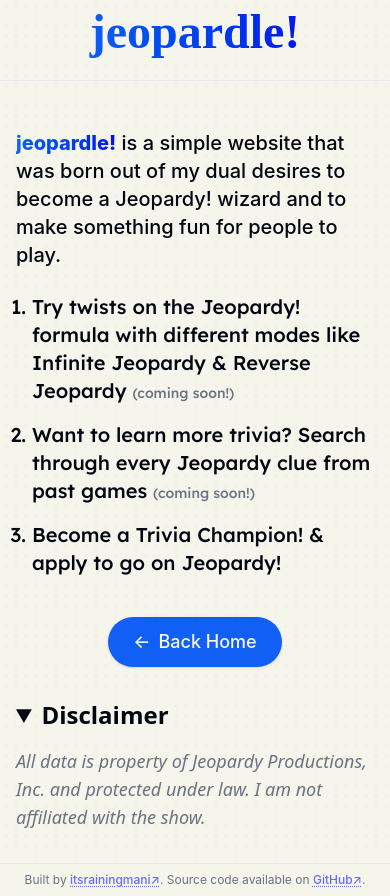
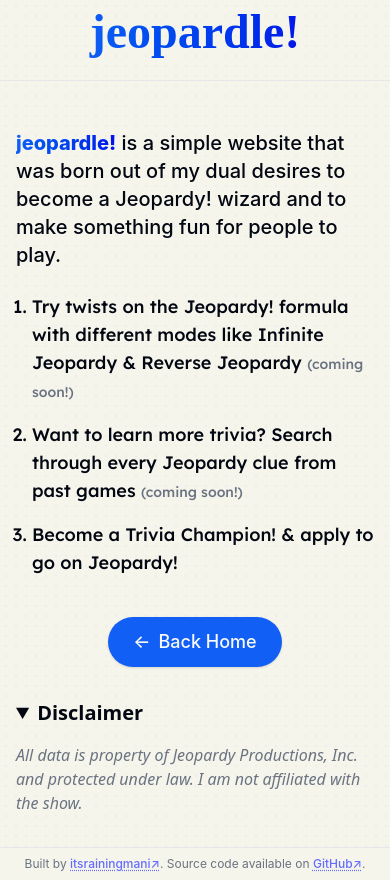
Before and after one commit to itsrainingmani/jeopardle, a React (Vite) app: page /about in a window 390 px wide. Both pictures are taken after a click on the heading "Disclaimer". Built offline with nearby package versions, Linux system fonts and the light colour scheme; no server answers; a web font is replaced by a local one.

Commit message:
more responsive sizing

```diff
--- a/src/components/Clue.tsx
+++ b/src/components/Clue.tsx
@@ -33,8 +33,8 @@
         transition={{ duration: 0.2 }}
       >
         <Card className="w-full mx-auto">
-          <CardHeader>
-            <CardTitle className="sm:text-3xl text-2xl font-bold font-mono text-center">
+          <CardHeader className="sm:p-6 p-2">
+            <CardTitle className="md:text-3xl sm:text-2xl text-lg font-bold font-mono text-center">
               {clue.category}
             </CardTitle>
             {clue.comments && (
@@ -44,14 +44,14 @@
             )}
           </CardHeader>
           <CardContent>
-            <p className="sm:text-2xl text-xl mb-8 p-4 text-center font-medium font-[Lexend]">
+            <p className="md:text-2xl sm:text-xl text-lg sm:mb-8 mb-2 sm:p-4 p-2 text-center font-medium font-[Lexend]">
               {clue.answer}
             </p>
-            <div className="flex justify-between text-md text-muted-foreground">
+            <div className="flex justify-between sm:text-md text-sm text-muted-foreground">
               <span>{clue.air_date.getFullYear()}</span>
               <span>Round: {round}</span>
               {clue.round !== 3 ? (
-                <Badge className="bg-green-700 hover:bg-green-700">
+                <Badge className="bg-green-700 hover:bg-green-700 sm:text-sm text-xs">
                   ${clue.clue_value}
                 </Badge>
               ) : null}
--- a/src/components/Game.tsx
+++ b/src/components/Game.tsx
@@ -81,7 +81,7 @@
   };
 
   return (
-    <div className="container mx-auto px-4 py-8 max-w-2xl justify-center items-center">
+    <div className="container mx-auto px-4 sm:py-8 py-2 max-w-2xl justify-center items-center">
       <Winnings money={money} />
       <AnimatePresence mode="wait">
         {isLoading ? (
@@ -121,14 +121,14 @@
 
         <div className="flex flex-col sm:flex-row gap-2 justify-center">
           <Button
-            className="p-6 m-2 rounded-3xl hover:bg-[var(--jeopardy-main)] bg-[var(--jeopardy-accent)] sm:text-lg text-md"
+            className="p-6 sm:m-2 mx-2 rounded-3xl hover:bg-[var(--jeopardy-main)] bg-[var(--jeopardy-accent)] sm:text-lg text-md"
             disabled={gameState.isAnswered || isLoading}
             onClick={handleAnswer}
           >
             Answer
           </Button>
           <Button
-            className="p-6 m-2 rounded-3xl bg-zinc-500 sm:text-lg text-md text-muted"
+            className="p-6 sm:m-2 mx-2 rounded-3xl bg-zinc-500 sm:text-lg text-md text-muted"
             disabled={gameState.isAnswered || isLoading}
             onClick={() =>
               setGameState((prev) => ({ ...prev, isAnswered: true }))
--- a/src/components/Winnings.tsx
+++ b/src/components/Winnings.tsx
@@ -28,10 +28,12 @@
       transition={{ duration: 0.2 }}
       className="p-2"
     >
-      <label className="text-muted-foreground text-lg">Winnings: </label>
+      <label className="text-muted-foreground sm:text-lg text-sm">
+        Winnings:{" "}
+      </label>
       <AnimatedNumber
         className={cn(
-          "inline-flex items-center text-lg",
+          "inline-flex items-center sm:text-lg text-sm",
           !neg_money && "before:content-['$']",
           neg_money && "before:content-['-$']",
           moneyColor(money)
--- a/src/routes/about.tsx
+++ b/src/routes/about.tsx
@@ -23,7 +23,10 @@
 
 function ListEl({ children }: { children: React.ReactNode }) {
   return (
-    <motion.li variants={item} className="py-2 text-xl font-medium ml-4">
+    <motion.li
+      variants={item}
+      className="py-2 sm:text-xl text-lg font-medium ml-4"
+    >
       {children}
     </motion.li>
   );
@@ -65,10 +68,10 @@
         </Link>
       </div>
       <details className="font-sans">
-        <summary className="font-bold text-2xl pb-4 hover:cursor-pointer">
+        <summary className="font-bold sm:text-2xl text-xl pb-4 hover:cursor-pointer">
           Disclaimer
         </summary>
-        <p className="italic text-muted-foreground text-lg">
+        <p className="italic text-muted-foreground sm:text-lg text-md">
           All data is property of Jeopardy Productions, Inc. and protected under
           law. I am not affiliated with the show.
         </p>
--- a/src/routes/index.tsx
+++ b/src/routes/index.tsx
@@ -15,7 +15,7 @@
 
 function Index() {
   return (
-    <div className="flex flex-col gap-2 mt-10 mx-auto px-4 py-8 max-w-3xl items-center">
+    <div className="flex flex-col gap-2 md:mt-10 mt-4 mx-auto px-4 py-8 max-w-3xl items-center">
       <div className="flex flex-col gap-4 justify-center items-center">
         <h3 className="font-semibold text-3xl sm:text-4xl">Game Modes</h3>
         <motion.div className="flex flex-col items-center sm:flex-row sm:gap-4 gap-2 justify-center">
```
